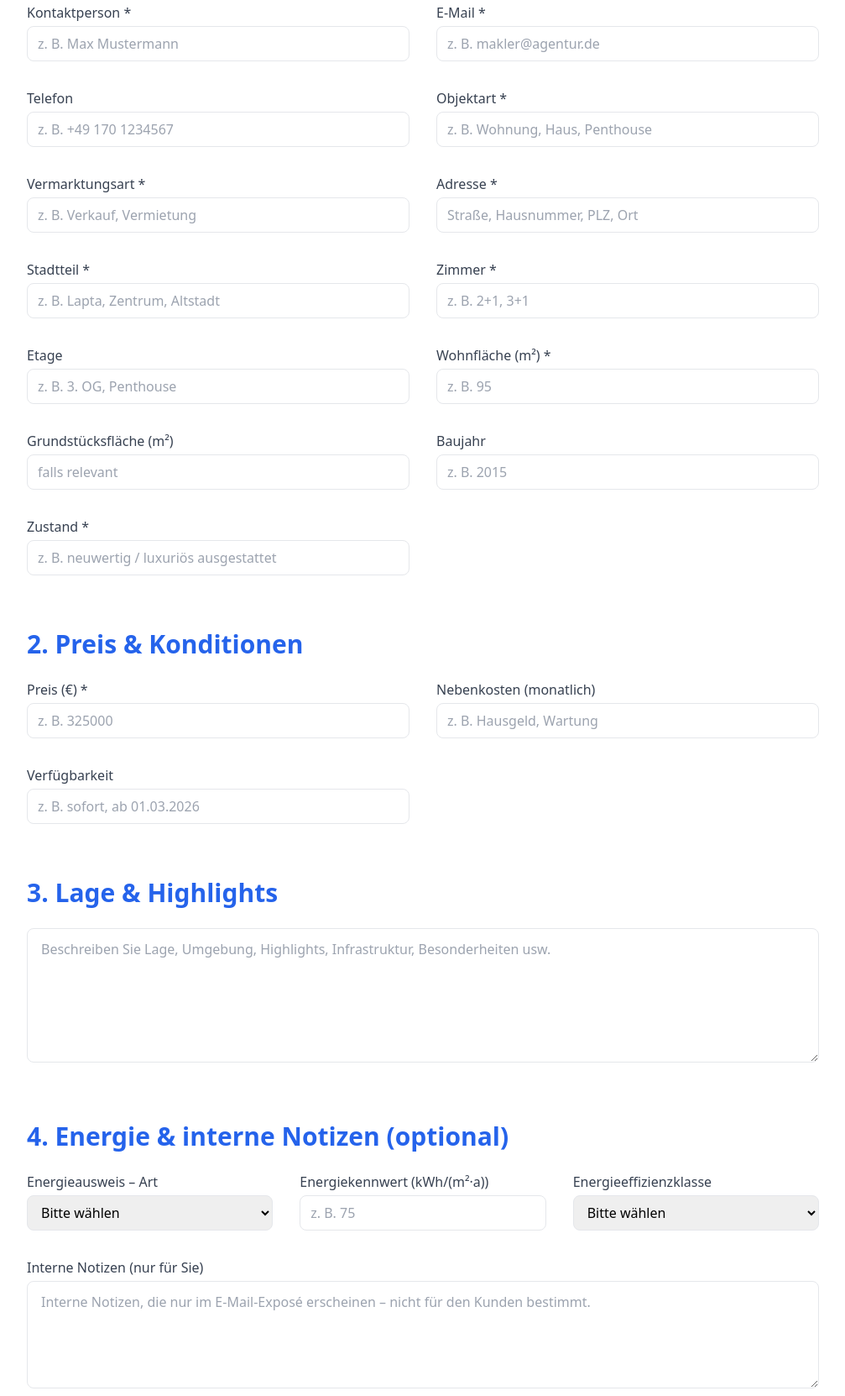
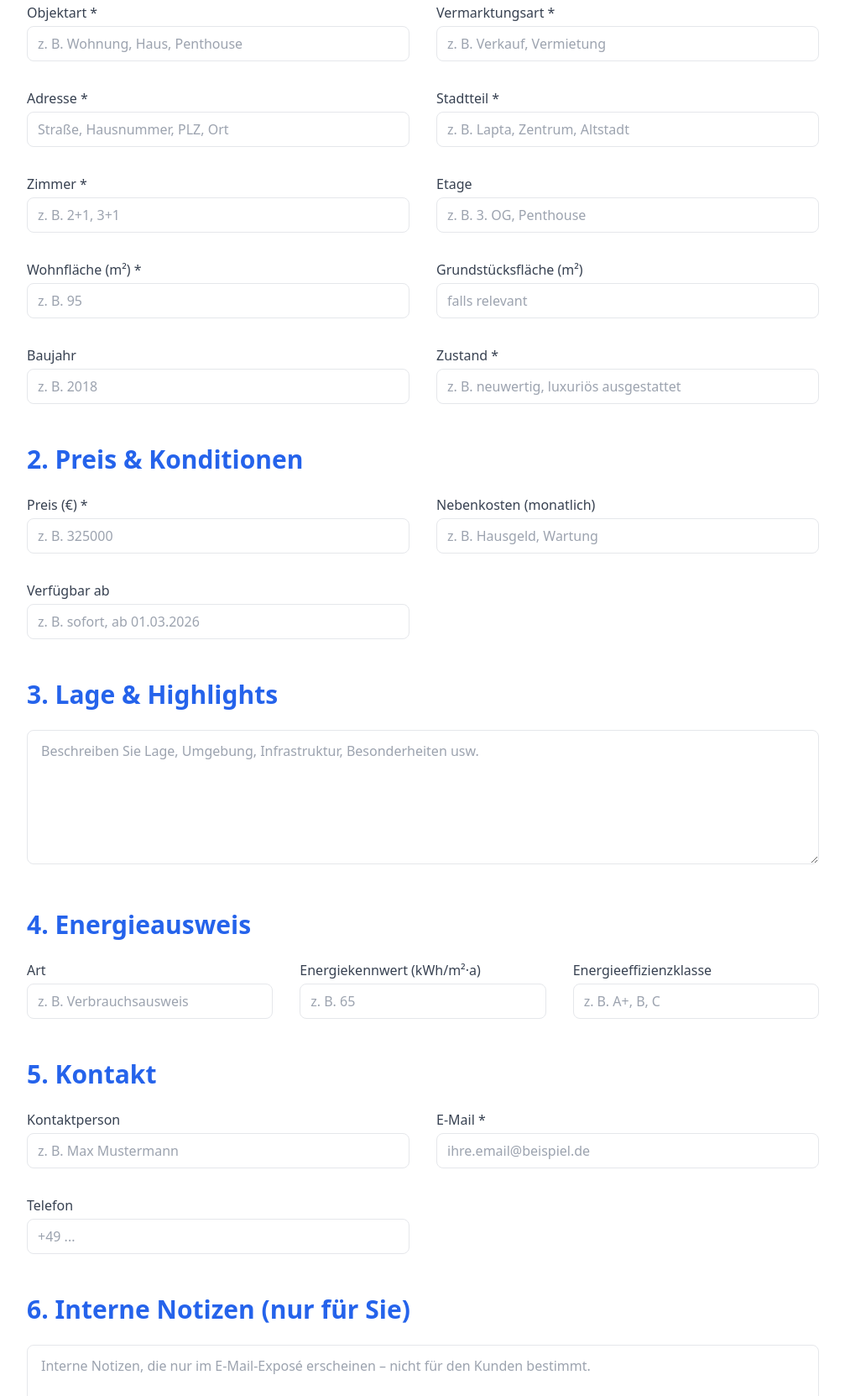
Before and after one commit to xela7780/expose-generator, a plain HTML site: page expose-generator-form/index.html in a window 1280 px wide. Shown: the part 262-1924 px from the top of the page at 84% size, without its empty margins (136-1143 px from the left). Drawn offline with nearby package versions, Linux system fonts and the light colour scheme.

Commit message:
Update index.html

```diff
--- a/expose-generator-form/index.html
+++ b/expose-generator-form/index.html
@@ -5,7 +5,7 @@
   <meta name="viewport" content="width=device-width, initial-scale=1.0" />
   <title>KI-Exposé-Generator</title>
 
-  <!-- Tailwind CSS via CDN -->
+  <!-- Tailwind CSS -->
   <script src="https://cdn.tailwindcss.com"></script>
 
   <style>
@@ -14,7 +14,6 @@
     }
   </style>
 </head>
-
 <body class="bg-gray-100">
   <div class="min-h-screen py-10">
     <div class="max-w-5xl mx-auto bg-white shadow-xl rounded-xl overflow-hidden">
@@ -23,29 +22,250 @@
       <header class="bg-gradient-to-r from-blue-600 to-blue-500 px-8 py-6 border-b border-blue-700">
         <h1 class="text-4xl font-bold text-white">KI-Exposé-Generator</h1>
         <p class="text-blue-100 text-lg mt-2">
-          Bitte füllen Sie die folgenden Daten aus. Das Exposé und das PDF werden automatisch erstellt.
+          Bitte füllen Sie die folgenden Felder aus. Das Exposé wird automatisch generiert
+          und per E-Mail versendet.
         </p>
       </header>
 
-      <!-- FORM START -->
+      <!-- FORM -->
       <form
         id="exposeForm"
         method="POST"
         action="https://xelasrn.app.n8n.cloud/webhook/expose-generator"
-        class="px-10 py-10 space-y-16"
+        class="px-10 py-10 space-y-12"
       >
 
-        <!-- SECTION 1: KONTAKT & GRUNDDATEN -->
+        <!-- SECTION 1: OBJEKTINFORMATIONEN -->
         <section>
-          <h2 class="text-3xl font-bold text-blue-600 mb-6">1. Kontakt & Grunddaten</h2>
+          <h2 class="text-3xl font-bold text-blue-600 mb-6">1. Objektinformationen</h2>
 
           <div class="grid grid-cols-1 md:grid-cols-2 gap-8">
+            <!-- Objektart -->
+            <div>
+              <label class="block font-medium text-gray-700 mb-1">Objektart *</label>
+              <input
+                required
+                type="text"
+                name="objektart"
+                class="w-full border rounded-lg px-3 py-2 focus:ring-2 focus:ring-blue-500"
+                placeholder="z. B. Wohnung, Haus, Penthouse"
+              />
+            </div>
 
+            <!-- Vermarktungsart -->
+            <div>
+              <label class="block font-medium text-gray-700 mb-1">Vermarktungsart *</label>
+              <input
+                required
+                type="text"
+                name="vermarktungsart"
+                class="w-full border rounded-lg px-3 py-2 focus:ring-2 focus:ring-blue-500"
+                placeholder="z. B. Verkauf, Vermietung"
+              />
+            </div>
+
+            <!-- Adresse -->
+            <div>
+              <label class="block font-medium text-gray-700 mb-1">Adresse *</label>
+              <input
+                required
+                type="text"
+                name="adresse"
+                class="w-full border rounded-lg px-3 py-2 focus:ring-2 focus:ring-blue-500"
+                placeholder="Straße, Hausnummer, PLZ, Ort"
+              />
+            </div>
+
+            <!-- Stadtteil -->
+            <div>
+              <label class="block font-medium text-gray-700 mb-1">Stadtteil *</label>
+              <input
+                required
+                type="text"
+                name="stadtteil"
+                class="w-full border rounded-lg px-3 py-2 focus:ring-2 focus:ring-blue-500"
+                placeholder="z. B. Lapta, Zentrum, Altstadt"
+              />
+            </div>
+
+            <!-- Zimmer -->
+            <div>
+              <label class="block font-medium text-gray-700 mb-1">Zimmer *</label>
+              <input
+                required
+                type="text"
+                name="zimmer"
+                class="w-full border rounded-lg px-3 py-2 focus:ring-2 focus:ring-blue-500"
+                placeholder="z. B. 2+1, 3+1"
+              />
+            </div>
+
+            <!-- Etage -->
+            <div>
+              <label class="block font-medium text-gray-700 mb-1">Etage</label>
+              <input
+                type="text"
+                name="etage"
+                class="w-full border rounded-lg px-3 py-2 focus:ring-2 focus:ring-blue-500"
+                placeholder="z. B. 3. OG, Penthouse"
+              />
+            </div>
+
+            <!-- Wohnfläche -->
+            <div>
+              <label class="block font-medium text-gray-700 mb-1">Wohnfläche (m²) *</label>
+              <input
+                required
+                type="number"
+                name="wohnflaeche"
+                min="0"
+                step="0.1"
+                class="w-full border rounded-lg px-3 py-2 focus:ring-2 focus:ring-blue-500"
+                placeholder="z. B. 95"
+              />
+            </div>
+
+            <!-- Grundstücksfläche -->
+            <div>
+              <label class="block font-medium text-gray-700 mb-1">Grundstücksfläche (m²)</label>
+              <input
+                type="number"
+                name="grundstuecksflaeche"
+                min="0"
+                step="0.1"
+                class="w-full border rounded-lg px-3 py-2 focus:ring-2 focus:ring-blue-500"
+                placeholder="falls relevant"
+              />
+            </div>
+
+            <!-- Baujahr -->
+            <div>
+              <label class="block font-medium text-gray-700 mb-1">Baujahr</label>
+              <input
+                type="text"
+                name="baujahr"
+                class="w-full border rounded-lg px-3 py-2 focus:ring-2 focus:ring-blue-500"
+                placeholder="z. B. 2018"
+              />
+            </div>
+
+            <!-- Zustand -->
+            <div>
+              <label class="block font-medium text-gray-700 mb-1">Zustand *</label>
+              <input
+                required
+                type="text"
+                name="zustand"
+                class="w-full border rounded-lg px-3 py-2 focus:ring-2 focus:ring-blue-500"
+                placeholder="z. B. neuwertig, luxuriös ausgestattet"
+              />
+            </div>
+          </div>
+        </section>
+
+        <!-- SECTION 2: PREIS & KONDITIONEN -->
+        <section>
+          <h2 class="text-3xl font-bold text-blue-600 mb-6">2. Preis &amp; Konditionen</h2>
+
+          <div class="grid grid-cols-1 md:grid-cols-2 gap-8">
+            <!-- Preis -->
+            <div>
+              <label class="block font-medium text-gray-700 mb-1">Preis (€) *</label>
+              <input
+                required
+                type="number"
+                name="preis"
+                min="0"
+                step="1"
+                max="999999999"
+                class="w-full border rounded-lg px-3 py-2 focus:ring-2 focus:ring-blue-500"
+                placeholder="z. B. 325000"
+              />
+            </div>
+
+            <!-- Nebenkosten -->
+            <div>
+              <label class="block font-medium text-gray-700 mb-1">Nebenkosten (monatlich)</label>
+              <input
+                type="text"
+                name="nebenkosten"
+                class="w-full border rounded-lg px-3 py-2 focus:ring-2 focus:ring-blue-500"
+                placeholder="z. B. Hausgeld, Wartung"
+              />
+            </div>
+
+            <!-- Verfügbar ab -->
+            <div>
+              <label class="block font-medium text-gray-700 mb-1">Verfügbar ab</label>
+              <input
+                type="text"
+                name="verfuegbar_ab"
+                class="w-full border rounded-lg px-3 py-2 focus:ring-2 focus:ring-blue-500"
+                placeholder="z. B. sofort, ab 01.03.2026"
+              />
+            </div>
+          </div>
+        </section>
+
+        <!-- SECTION 3: LAGE & HIGHLIGHTS -->
+        <section>
+          <h2 class="text-3xl font-bold text-blue-600 mb-6">3. Lage &amp; Highlights</h2>
+          <textarea
+            name="umgebung_highlights"
+            class="w-full border rounded-lg px-4 py-3 h-40 focus:ring-2 focus:ring-blue-500"
+            placeholder="Beschreiben Sie Lage, Umgebung, Infrastruktur, Besonderheiten usw."
+          ></textarea>
+        </section>
+
+        <!-- SECTION 4: ENERGIEAUSWEIS -->
+        <section>
+          <h2 class="text-3xl font-bold text-blue-600 mb-6">4. Energieausweis</h2>
+
+          <div class="grid grid-cols-1 md:grid-cols-3 gap-8">
+            <!-- Art -->
+            <div>
+              <label class="block font-medium text-gray-700 mb-1">Art</label>
+              <input
+                type="text"
+                name="energieausweis-art"
+                class="w-full border rounded-lg px-3 py-2 focus:ring-2 focus:ring-blue-500"
+                placeholder="z. B. Verbrauchsausweis"
+              />
+            </div>
+
+            <!-- Energiekennwert -->
+            <div>
+              <label class="block font-medium text-gray-700 mb-1">Energiekennwert (kWh/m²·a)</label>
+              <input
+                type="text"
+                name="energie-wert"
+                class="w-full border rounded-lg px-3 py-2 focus:ring-2 focus:ring-blue-500"
+                placeholder="z. B. 65"
+              />
+            </div>
+
+            <!-- Effizienzklasse -->
+            <div>
+              <label class="block font-medium text-gray-700 mb-1">Energieeffizienzklasse</label>
+              <input
+                type="text"
+                name="energieeffizienzklasse"
+                class="w-full border rounded-lg px-3 py-2 focus:ring-2 focus:ring-blue-500"
+                placeholder="z. B. A+, B, C"
+              />
+            </div>
+          </div>
+        </section>
+
+        <!-- SECTION 5: KONTAKT -->
+        <section>
+          <h2 class="text-3xl font-bold text-blue-600 mb-6">5. Kontakt</h2>
+
+          <div class="grid grid-cols-1 md:grid-cols-2 gap-8">
             <!-- Kontaktperson -->
             <div>
-              <label class="block font-medium text-gray-700 mb-1">Kontaktperson *</label>
+              <label class="block font-medium text-gray-700 mb-1">Kontaktperson</label>
               <input
-                required
                 type="text"
                 name="kontaktperson"
                 class="w-full border rounded-lg px-3 py-2 focus:ring-2 focus:ring-blue-500"
@@ -61,303 +281,32 @@
                 type="email"
                 name="email"
                 class="w-full border rounded-lg px-3 py-2 focus:ring-2 focus:ring-blue-500"
-                placeholder="z. B. makler@agentur.de"
+                placeholder="ihre.email@beispiel.de"
               />
             </div>
 
-            <!-- Telefon (optional) -->
+            <!-- Telefon -->
             <div>
               <label class="block font-medium text-gray-700 mb-1">Telefon</label>
               <input
-                type="tel"
+                type="text"
                 name="telefon"
-                class="w-full border rounded-lg px-3 py-2"
-                placeholder="z. B. +49 170 1234567"
+                class="w-full border rounded-lg px-3 py-2 focus:ring-2 focus:ring-blue-500"
+                placeholder="+49 ..."
               />
             </div>
-
-            <!-- Objektart -->
-            <div>
-              <label class="block font-medium text-gray-700 mb-1">Objektart *</label>
-              <input
-                required
-                type="text"
-                name="objektart"
-                class="w-full border rounded-lg px-3 py-2"
-                placeholder="z. B. Wohnung, Haus, Penthouse"
-              />
-            </div>
-
-            <!-- Vermarktungsart -->
-            <div>
-              <label class="block font-medium text-gray-700 mb-1">Vermarktungsart *</label>
-              <input
-                required
-                type="text"
-                name="vermarktungsart"
-                class="w-full border rounded-lg px-3 py-2"
-                placeholder="z. B. Verkauf, Vermietung"
-              />
-            </div>
-
-            <!-- Adresse -->
-            <div>
-              <label class="block font-medium text-gray-700 mb-1">Adresse *</label>
-              <input
-                required
-                type="text"
-                name="adresse"
-                class="w-full border rounded-lg px-3 py-2"
-                placeholder="Straße, Hausnummer, PLZ, Ort"
-              />
-            </div>
-
-            <!-- Stadtteil -->
-            <div>
-              <label class="block font-medium text-gray-700 mb-1">Stadtteil *</label>
-              <input
-                required
-                type="text"
-                name="stadtteil"
-                class="w-full border rounded-lg px-3 py-2"
-                placeholder="z. B. Lapta, Zentrum, Altstadt"
-              />
-            </div>
-
-            <!-- Zimmer -->
-            <div>
-              <label class="block font-medium text-gray-700 mb-1">Zimmer *</label>
-              <input
-                required
-                type="text"
-                name="zimmer"
-                class="w-full border rounded-lg px-3 py-2"
-                placeholder="z. B. 2+1, 3+1"
-              />
-            </div>
-
-            <!-- Etage -->
-            <div>
-              <label class="block font-medium text-gray-700 mb-1">Etage</label>
-              <input
-                type="text"
-                name="etage"
-                class="w-full border rounded-lg px-3 py-2"
-                placeholder="z. B. 3. OG, Penthouse"
-              />
-            </div>
-
-            <!-- Wohnfläche -->
-            <div>
-              <label class="block font-medium text-gray-700 mb-1">Wohnfläche (m²) *</label>
-              <input
-                required
-                type="number"
-                name="wohnflaeche"
-                min="0"
-                step="0.1"
-                class="w-full border rounded-lg px-3 py-2"
-                placeholder="z. B. 95"
-              />
-            </div>
-
-            <!-- Grundstück -->
-            <div>
-              <label class="block font-medium text-gray-700 mb-1">Grundstücksfläche (m²)</label>
-              <input
-                type="number"
-                name="grundstueck"
-                min="0"
-                step="0.1"
-                class="w-full border rounded-lg px-3 py-2"
-                placeholder="falls relevant"
-              />
-            </div>
-
-            <!-- Baujahr -->
-            <div>
-              <label class="block font-medium text-gray-700 mb-1">Baujahr</label>
-              <input
-                type="number"
-                name="baujahr"
-                min="1800"
-                max="2100"
-                step="1"
-                class="w-full border rounded-lg px-3 py-2"
-                placeholder="z. B. 2015"
-              />
-            </div>
-
-            <!-- Zustand -->
-            <div>
-              <label class="block font-medium text-gray-700 mb-1">Zustand *</label>
-              <input
-                required
-                type="text"
-                name="zustand"
-                class="w-full border rounded-lg px-3 py-2"
-                placeholder="z. B. neuwertig / luxuriös ausgestattet"
-              />
-            </div>
-
           </div>
         </section>
 
-        <!-- SECTION 2: PREIS & KONDITIONEN -->
+        <!-- SECTION 6: INTERNE NOTIZEN -->
         <section>
-          <h2 class="text-3xl font-bold text-blue-600 mb-6">2. Preis &amp; Konditionen</h2>
-
-          <div class="grid grid-cols-1 md:grid-cols-2 gap-8">
-
-            <!-- Preis -->
-            <div>
-              <label class="block font-medium text-gray-700 mb-1">Preis (€) *</label>
-              <input
-                required
-                type="number"
-                name="preis"
-                min="0"
-                step="1"
-                max="999999999"
-                class="w-full border rounded-lg px-3 py-2"
-                placeholder="z. B. 325000"
-              />
-            </div>
-
-            <!-- Nebenkosten -->
-            <div>
-              <label class="block font-medium text-gray-700 mb-1">Nebenkosten (monatlich)</label>
-              <input
-                type="text"
-                name="nebenkosten"
-                class="w-full border rounded-lg px-3 py-2"
-                placeholder="z. B. Hausgeld, Wartung"
-              />
-            </div>
-
-            <!-- Verfügbarkeit -->
-            <div>
-              <label class="block font-medium text-gray-700 mb-1">Verfügbarkeit</label>
-              <input
-                type="text"
-                name="verfuegbarkeit"
-                class="w-full border rounded-lg px-3 py-2"
-                placeholder="z. B. sofort, ab 01.03.2026"
-              />
-            </div>
-
-          </div>
-        </section>
-
-        <!-- SECTION 3: LAGE & HIGHLIGHTS -->
-        <section>
-          <h2 class="text-3xl font-bold text-blue-600 mb-6">3. Lage &amp; Highlights</h2>
+          <h2 class="text-3xl font-bold text-blue-600 mb-6">6. Interne Notizen (nur für Sie)</h2>
           <textarea
-            name="lage"
-            class="w-full border rounded-lg px-4 py-3 h-40 focus:ring-2 focus:ring-blue-500"
-            placeholder="Beschreiben Sie Lage, Umgebung, Highlights, Infrastruktur, Besonderheiten usw."
+            name="notizen"
+            class="w-full border rounded-lg px-4 py-3 h-32 focus:ring-2 focus:ring-blue-500"
+            placeholder="Interne Notizen, die nur im E-Mail-Exposé erscheinen – nicht für den Kunden bestimmt."
           ></textarea>
         </section>
-
-        <!-- SECTION 4: ENERGIE & INTERNE NOTIZEN (OPTIONAL) -->
-        <section>
-          <h2 class="text-3xl font-bold text-blue-600 mb-6">4. Energie &amp; interne Notizen (optional)</h2>
-
-          <div class="grid grid-cols-1 md:grid-cols-3 gap-8">
-            <!-- Energieausweis-Art -->
-            <div>
-              <label class="block font-medium text-gray-700 mb-1">Energieausweis – Art</label>
-              <select
-                name="energieausweis_art"
-                class="w-full border rounded-lg px-3 py-2"
-              >
-                <option value="">Bitte wählen</option>
-                <option value="Verbrauchsausweis">Verbrauchsausweis</option>
-                <option value="Bedarfsausweis">Bedarfsausweis</option>
-                <option value="nicht erforderlich">Nicht erforderlich</option>
-              </select>
-            </div>
-
-            <!-- Energiewert -->
-            <div>
-              <label class="block font-medium text-gray-700 mb-1">Energiekennwert (kWh/(m²·a))</label>
-              <input
-                type="number"
-                name="energiewert"
-                min="0"
-                step="1"
-                class="w-full border rounded-lg px-3 py-2"
-                placeholder="z. B. 75"
-              />
-            </div>
-
-            <!-- Effizienzklasse -->
-            <div>
-              <label class="block font-medium text-gray-700 mb-1">Energieeffizienzklasse</label>
-              <select
-                name="energieeffizienzklasse"
-                class="w-full border rounded-lg px-3 py-2"
-              >
-                <option value="">Bitte wählen</option>
-                <option value="A+">A+</option>
-                <option value="A">A</option>
-                <option value="B">B</option>
-                <option value="C">C</option>
-                <option value="D">D</option>
-                <option value="E">E</option>
-                <option value="F">F</option>
-                <option value="G">G</option>
-              </select>
-            </div>
-          </div>
-
-          <div class="mt-8">
-            <label class="block font-medium text-gray-700 mb-1">Interne Notizen (nur für Sie)</label>
-            <textarea
-              name="notizen"
-              class="w-full border rounded-lg px-4 py-3 h-32 focus:ring-2 focus:ring-blue-500"
-              placeholder="Interne Notizen, die nur im E-Mail-Exposé erscheinen – nicht für den Kunden bestimmt."
-            ></textarea>
-          </div>
-        </section>
-        <!-- SECTION 4 – KONTAKT -->
-        <section class="space-y-8 mt-10">
-    <h2 class="text-3xl font-bold text-blue-600 mb-6">4. Kontakt</h2>
-
-    <div class="grid grid-cols-1 md:grid-cols-2 gap-8">
-
-        <div>
-            <label class="block font-medium text-gray-700 mb-1">Kontaktperson</label>
-            <input
-                type="text"
-                name="kontaktperson"
-                class="w-full border rounded-lg px-3 py-2 focus:ring-2 focus:ring-blue-500"
-                placeholder="z. B. Max Mustermann"
-            />
-        </div>
-
-        <div>
-            <label class="block font-medium text-gray-700 mb-1">E-Mail *</label>
-            <input
-                type="email"
-                name="email"
-                required
-                class="w-full border rounded-lg px-3 py-2 focus:ring-2 focus:ring-blue-500"
-                placeholder="ihre.email@beispiel.de"
-            />
-        </div>
-
-        <div>
-            <label class="block font-medium text-gray-700 mb-1">Telefon</label>
-            <input
-                type="tel"
-                name="telefon"
-                class="w-full border rounded-lg px-3 py-2 focus:ring-2 focus:ring-blue-500"
-                placeholder="+49 170 1234567"
-            />
-        </div>
-
-    </div>
 
         <!-- SUBMIT BUTTON -->
         <section class="pt-6">
@@ -368,7 +317,6 @@
             Exposé generieren
           </button>
         </section>
-
       </form>
 
       <!-- FOOTER -->
@@ -377,8 +325,8 @@
           © 2025 KI-Exposé-Generator – Automatisiert mit n8n &amp; KI
         </p>
       </footer>
-
     </div>
   </div>
 </body>
 </html>
+</html>
```
